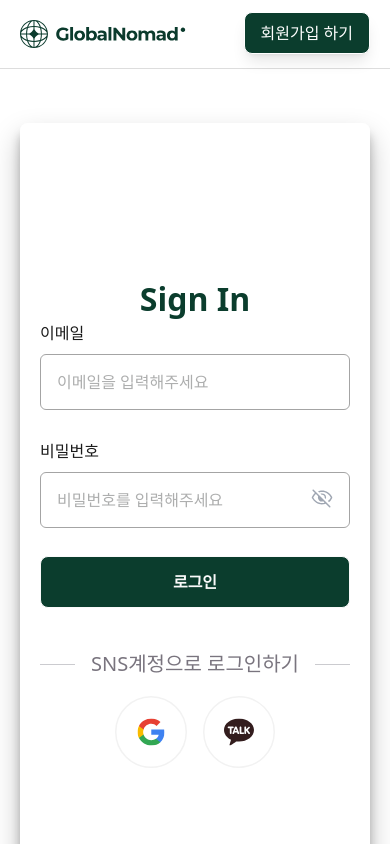
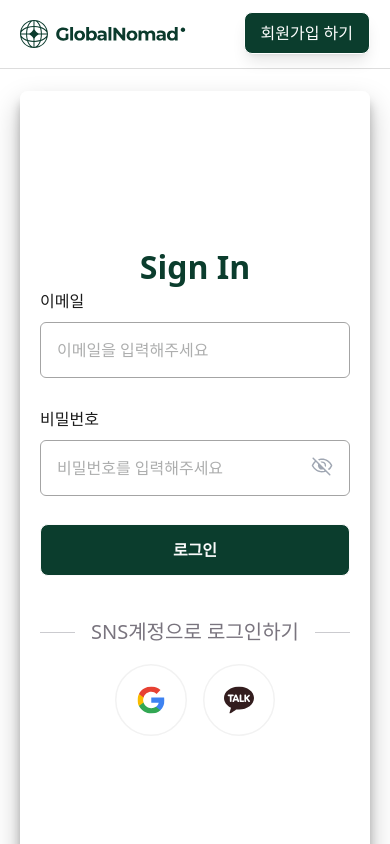
Before and after one commit to hooDackHooDack/nomad, a Next.js app: page /auth/login in a window 390 px wide. Shown: the top 844 px of the page. Built offline with nearby package versions, Linux system fonts and the light colour scheme; no server answers.

Commit message:
💄 모바일 : 로그인페이지 마진삭제

```diff
--- a/src/pages/auth/login/index.tsx
+++ b/src/pages/auth/login/index.tsx
@@ -26,7 +26,7 @@
     });
   };
   return (
-    <div className="flex justify-center items-center p-5 sm:mt-8 h-screen">
+    <div className="flex justify-center items-center p-5 h-screen">
       {/* 모바일 버전 전환 버튼 */}
       <div className="sm:block hidden fixed top-3 right-5 z-[200]">
         <button
```
